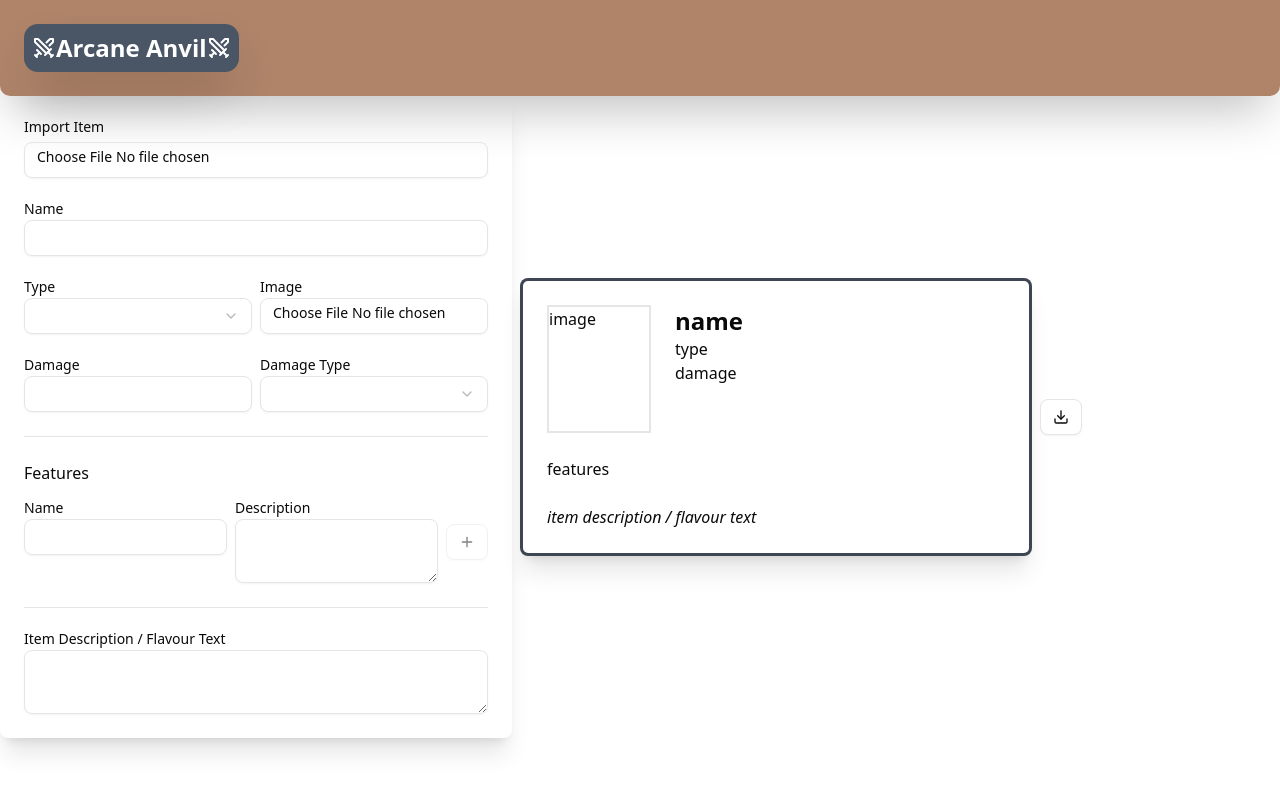
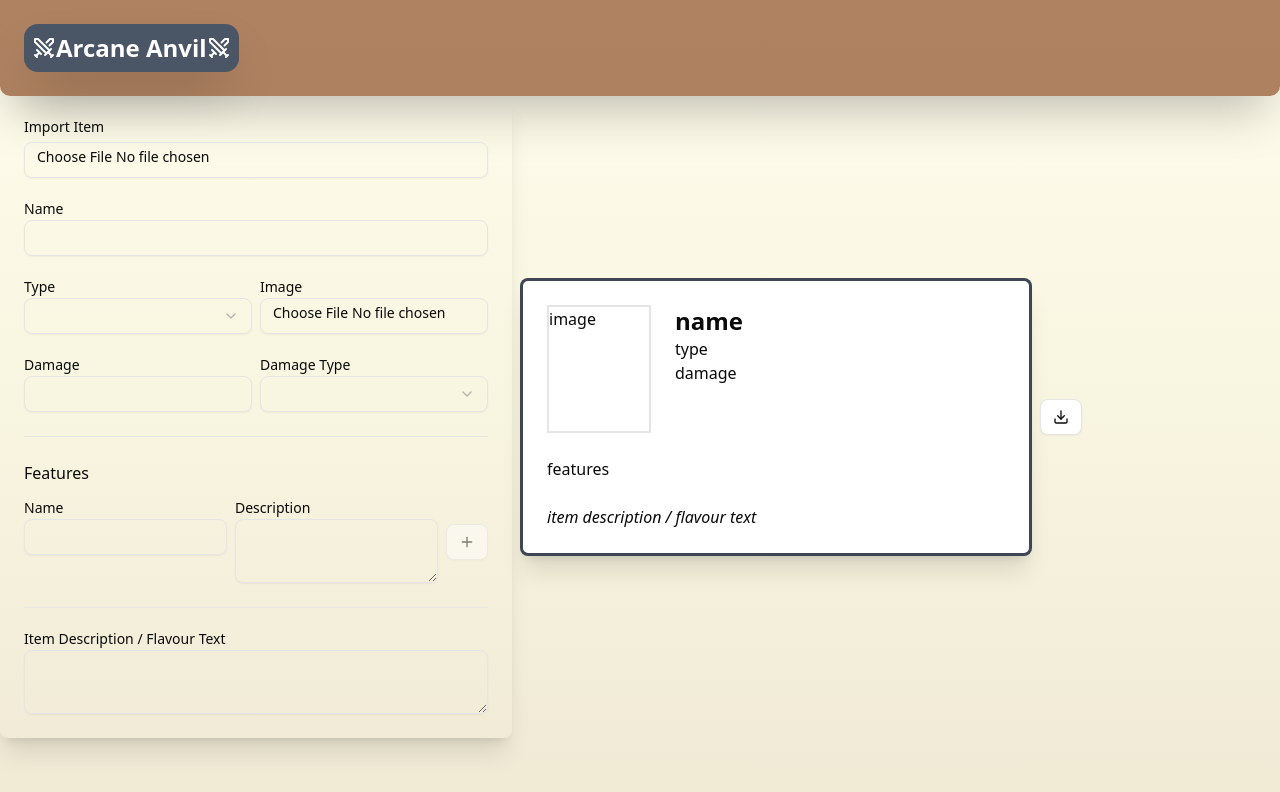
Before and after one commit to floriankleewein/arcane-anvil, a React (Vite) app in the folder frontend/: page / in a window 1280 px wide. Shown: the top 792 px of the page. Built offline with nearby package versions, Linux system fonts and the light colour scheme.

Commit message:
Add overall gradient background

```diff
--- a/frontend/src/App.tsx
+++ b/frontend/src/App.tsx
@@ -4,7 +4,7 @@ import ItemPage from "./Pages/ItemPage"
 function App() {
   return (
     // <div className="flex h-screen justify-center items-center select-none">
-    <div>
+    <div className="flex flex-col min-h-screen bg-gradient-to-b from-[#FFFDed] via-[#F8F5E0] to-[#F0EAD5]">
       <HeaderBar></HeaderBar>
       <ItemPage></ItemPage>
     </div>
```
